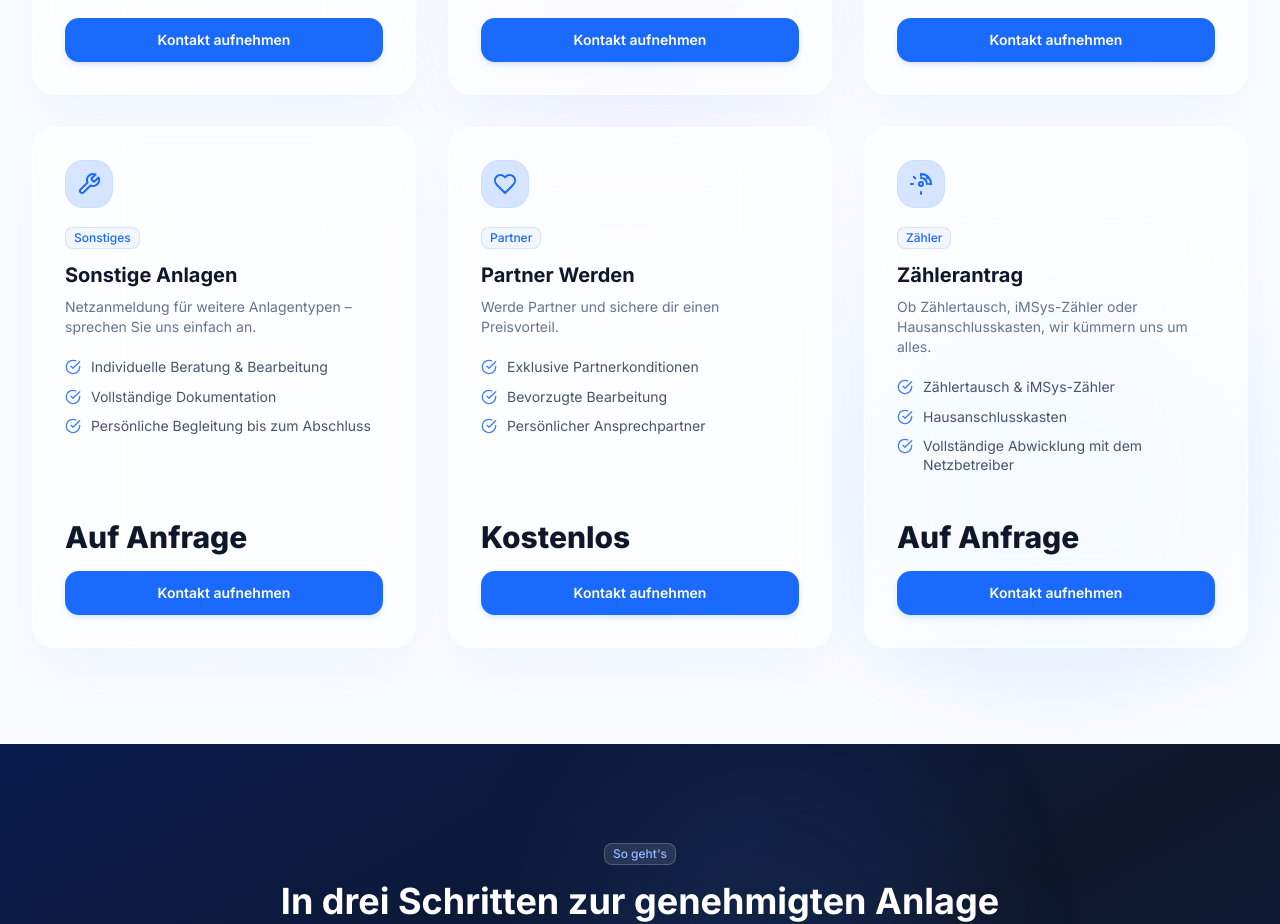
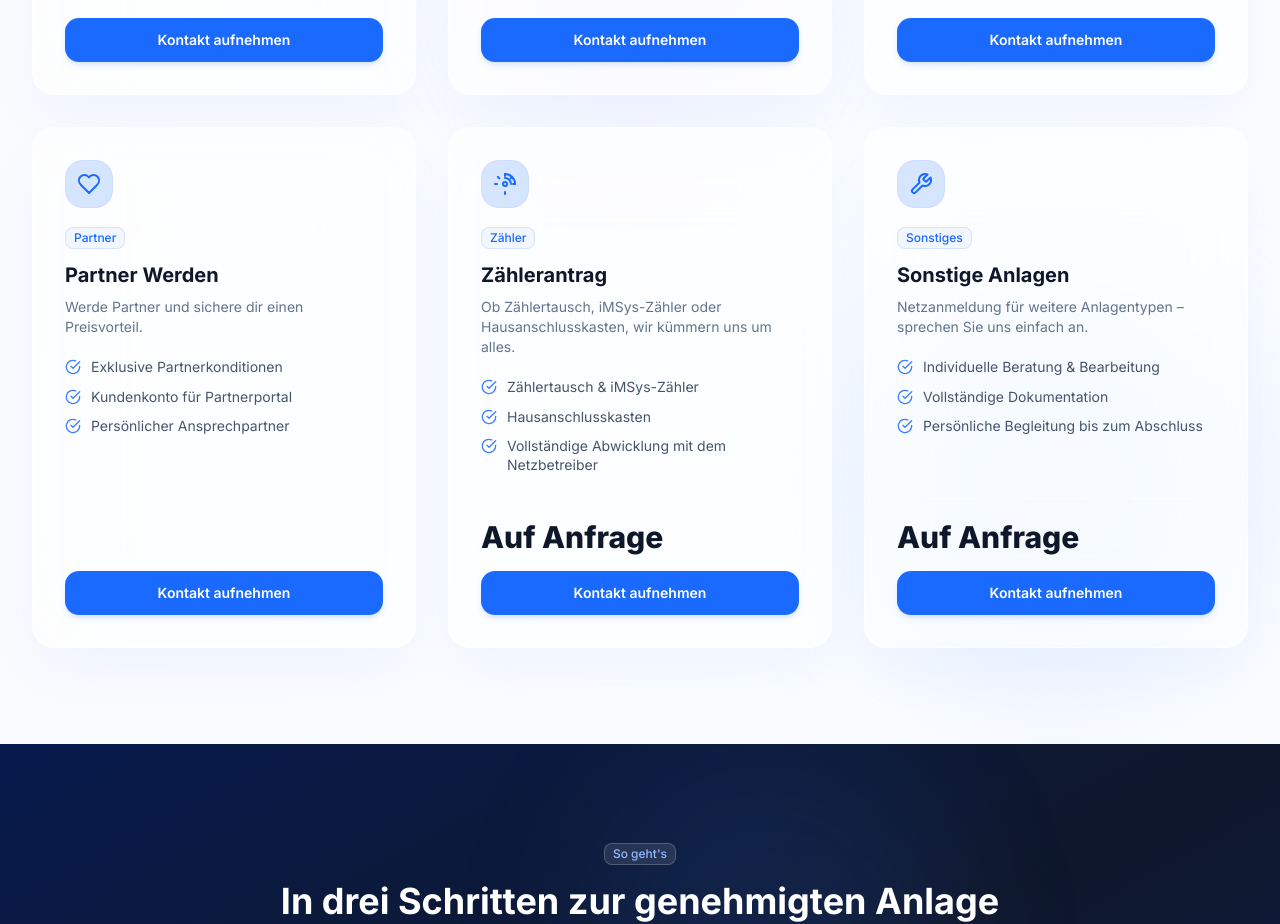
Before and after one commit to Louis-Benedict/pvanmeldung24, a Next.js app: page / in a window 1280 px wide. Shown: the part 1600-2524 px from the top of the page. Built offline with nearby package versions, Linux system fonts and the light colour scheme.

Commit message:
fix: build type

```diff
--- a/app/page.tsx
+++ b/app/page.tsx
@@ -164,32 +164,17 @@ const features = [
     ],
   },
   {
-    Icon: IconWrench,
-    badge: "Sonstiges",
-    serviceKey: "sonstige",
-    title: "Sonstige Anlagen",
-    price: "Auf Anfrage",
-    hideUnit: true,
-    description:
-      "Netzanmeldung für weitere Anlagentypen – sprechen Sie uns einfach an.",
-    items: [
-      "Individuelle Beratung & Bearbeitung",
-      "Vollständige Dokumentation",
-      "Persönliche Begleitung bis zum Abschluss",
-    ],
-  },
-  {
     Icon: IconHandshake,
     badge: "Partner",
     serviceKey: "partner",
     title: "Partner Werden",
-    price: "Kostenlos",
+    price: "",
     hideUnit: true,
     description:
       "Werde Partner und sichere dir einen Preisvorteil.",
     items: [
       "Exklusive Partnerkonditionen",
-      "Bevorzugte Bearbeitung",
+      "Kundenkonto für Partnerportal",
       "Persönlicher Ansprechpartner",
     ],
   },
@@ -206,6 +191,21 @@ const features = [
       "Zählertausch & iMSys-Zähler",
       "Hausanschlusskasten",
       "Vollständige Abwicklung mit dem Netzbetreiber",
+    ],
+  },
+  {
+    Icon: IconWrench,
+    badge: "Sonstiges",
+    serviceKey: "sonstige",
+    title: "Sonstige Anlagen",
+    price: "Auf Anfrage",
+    hideUnit: true,
+    description:
+      "Netzanmeldung für weitere Anlagentypen – sprechen Sie uns einfach an.",
+    items: [
+      "Individuelle Beratung & Bearbeitung",
+      "Vollständige Dokumentation",
+      "Persönliche Begleitung bis zum Abschluss",
     ],
   },
 ];
--- a/next.config.ts
+++ b/next.config.ts
@@ -1,10 +1,5 @@
 import type { NextConfig } from "next";
 
-const nextConfig: NextConfig = {
-  output: "export",
-  images: {
-    unoptimized: true,
-  },
-};
+const nextConfig: NextConfig = {};
 
 export default nextConfig;
```
